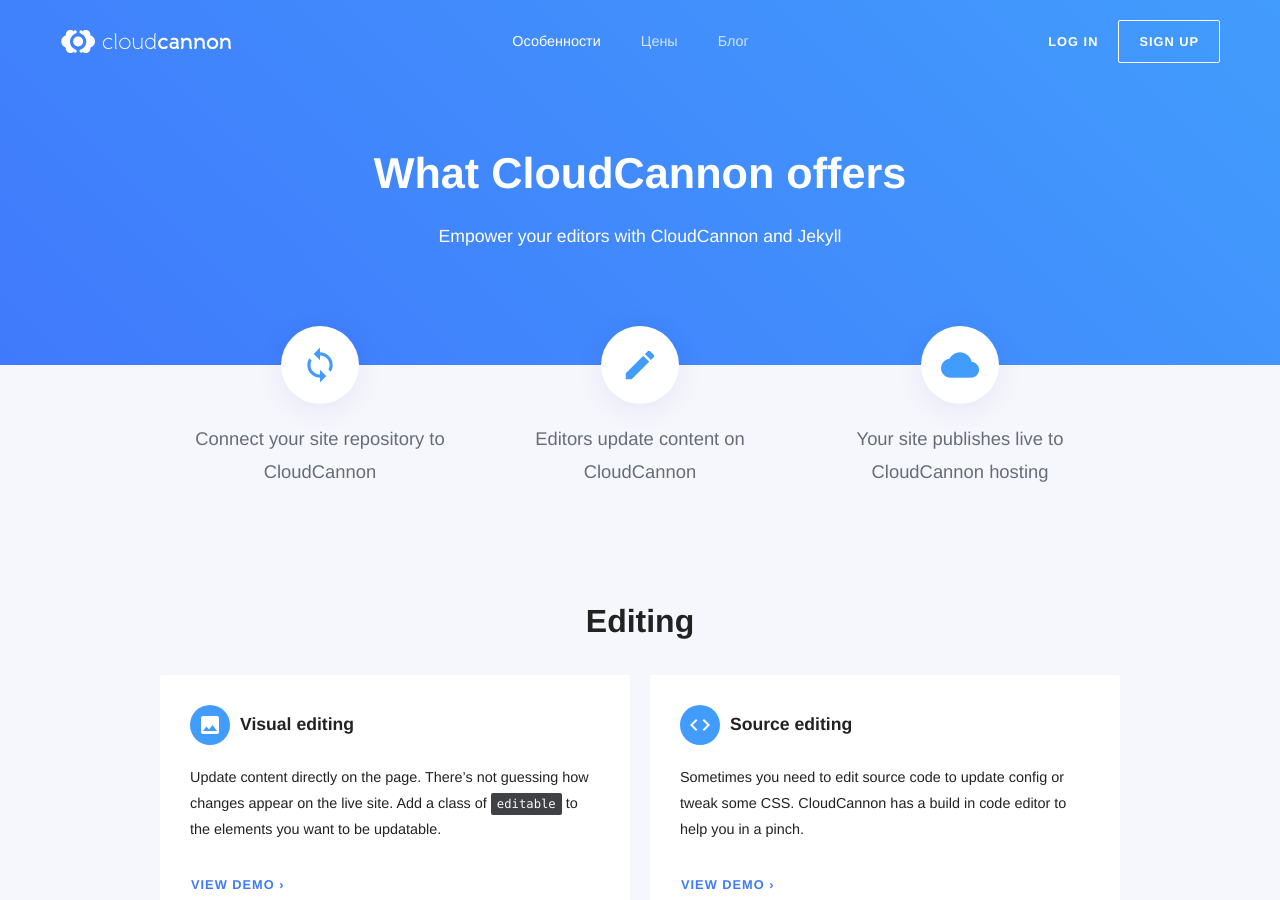
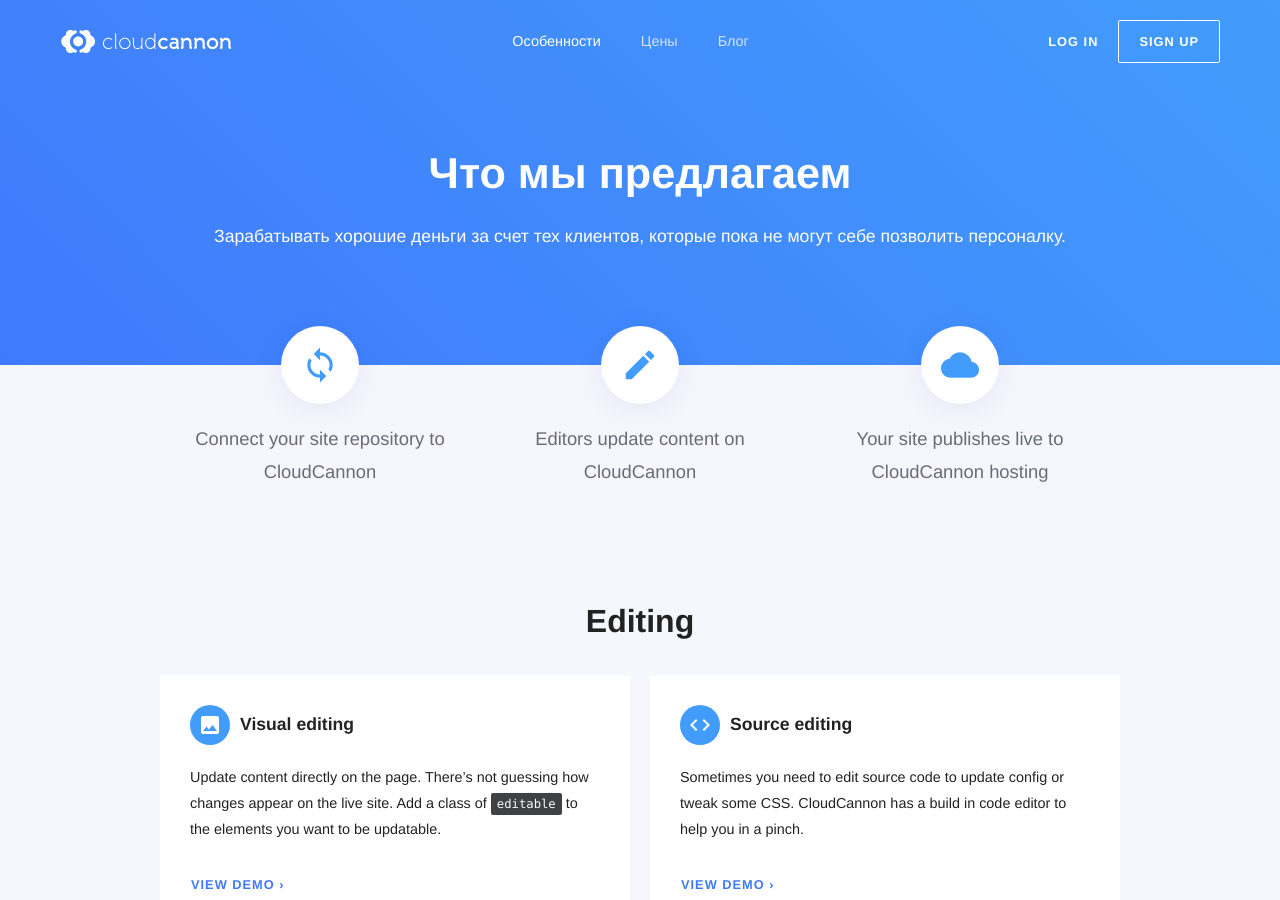
Before and after one commit to RakhimyanTim/instructors.github.io, a Jekyll site: the page built from pages/features.html, in a window 1280 px wide and 900 px high. Built offline with Jekyll 4.4.1, drawn with Linux system fonts in a browser that asks for light colours; some web fonts are replaced.

Commit message:
Update features.html

```diff
--- a/pages/features.html
+++ b/pages/features.html
@@ -1,7 +1,7 @@
 ---
-title: Features
-heading: What CloudCannon offers
-subtitle: Empower your editors with CloudCannon and Jekyll
+title: Особенности
+heading: Что мы предлагаем
+subtitle: Зарабатывать хорошие деньги за счет тех клиентов, которые пока не могут себе позволить персоналку.
 layout: short
 permalink: /features/
 ---
```
